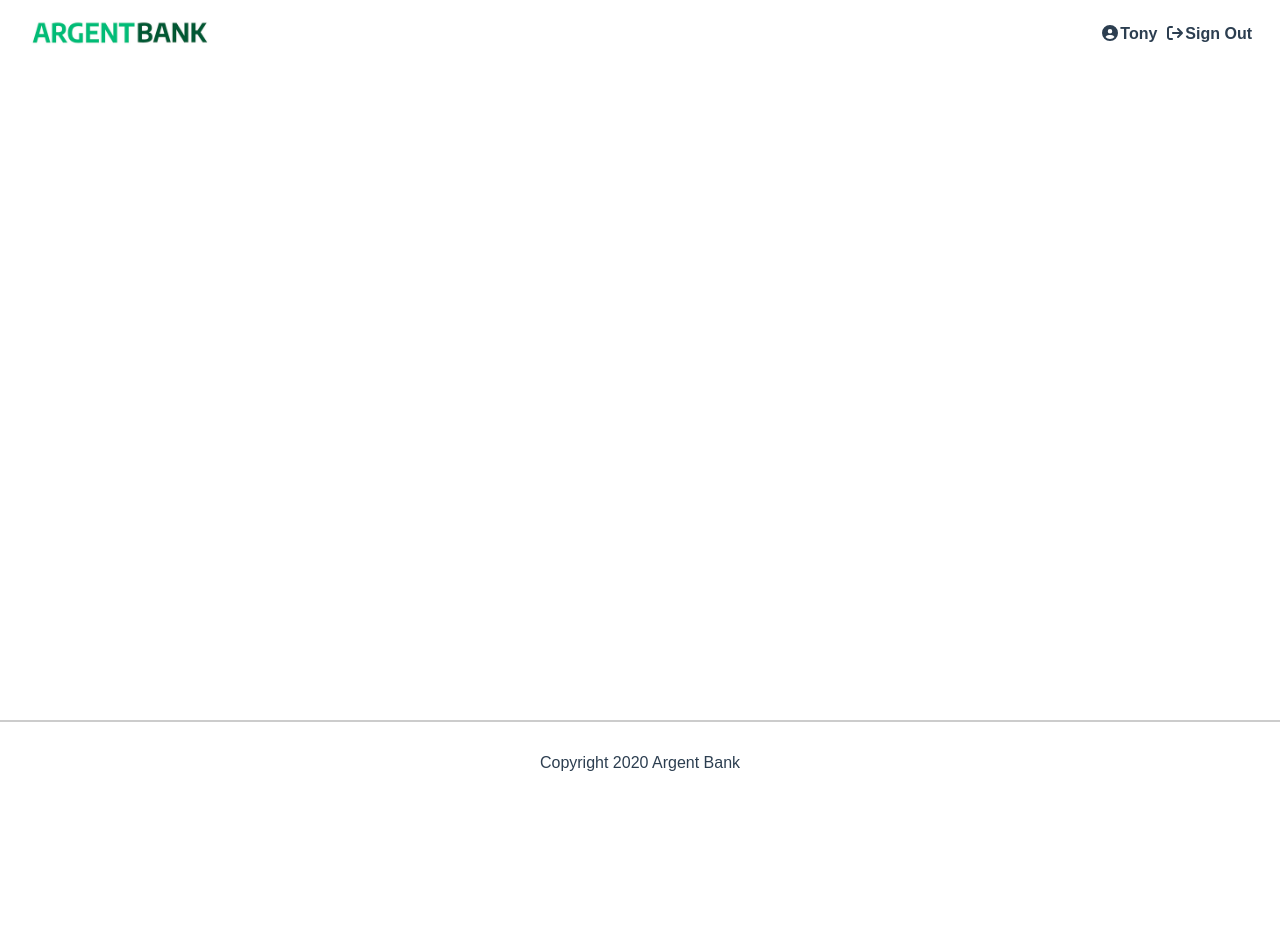
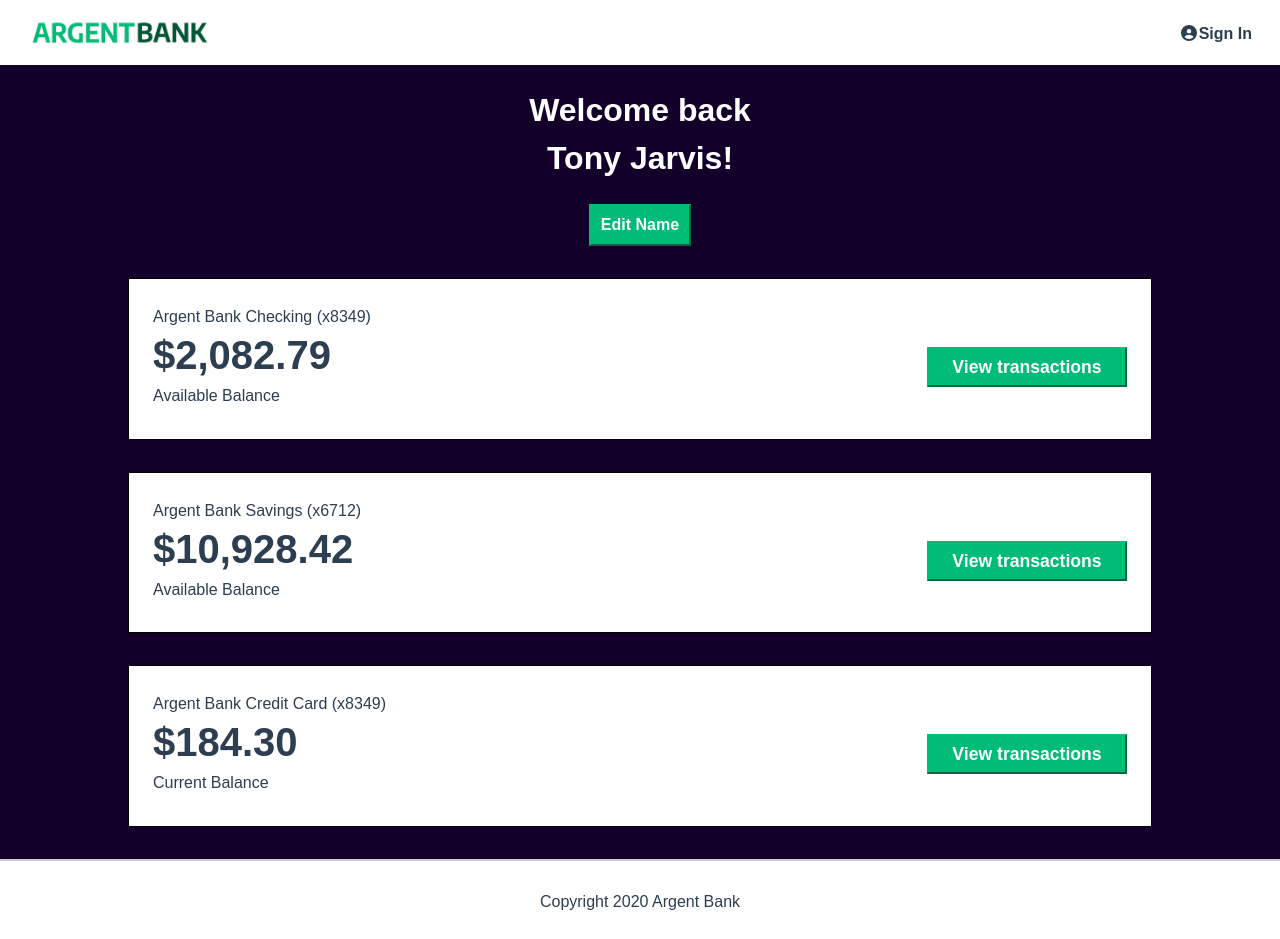
Before and after one commit to CaroleGrllt/ROLLAND_GRELLETY_Carole_13_argentbank_072025, a React (Vite) app in the folder frontend/: page /profile in a window 1280 px wide. Before the commit the page ends 800 px from the top, so only its background shows below. Built offline with nearby package versions, Linux system fonts and the light colour scheme; a web font is replaced by a local one.

Commit message:
Développement page Profil user

```diff
--- /dev/null
+++ b/frontend/src/assets/sass/components/_account.scss
@@ -0,0 +1,68 @@
+@use '../utils/variables' as v;
+@use '../utils/mixins';
+
+article.account {
+    display: flex;
+    justify-content: space-between;
+    align-items: center;
+    border: 1px solid black;
+    background-color: #fff;
+    width: 80%;
+    margin: 0 auto;
+    flex-direction: column;
+    padding: 1.5rem;
+    box-sizing: border-box;
+    text-align: left;
+    margin-bottom: 2rem;
+
+    @include mixins.sm {
+        flex-direction: row;
+    }
+
+    .account-content-wrapper {
+        width: 100%;
+        flex: 1;
+
+        .account-title {
+            margin: 0;
+            padding: 0;
+            font-size: 1rem;
+            font-weight: normal;
+            line-height: 1.8;
+        }
+
+        .account-amount {
+            margin: 0;
+            font-size: 2.5rem;
+            font-weight: bold;
+        }
+
+        .account-amount-description {
+            margin: 0;
+            line-height: 2.3;
+
+        }
+
+        .transaction-button {
+            display: block;
+            width: 100%;
+            padding: 8px;
+            font-size: 1.1rem;
+            font-weight: bold;
+            margin-top: 1rem;
+            border-color: v.$green;
+            background-color: v.$green;
+            color: v.$white;
+
+            @include mixins.sm {
+                width: 200px;
+            }
+        }
+
+        &.cta {
+            @include mixins.sm {
+                flex: 0;
+            }
+        }
+    }
+}
--- a/frontend/src/assets/sass/main.scss
+++ b/frontend/src/assets/sass/main.scss
@@ -5,7 +5,9 @@
 @use './layout/footer';
 @use './pages/home';
 @use './pages/login';
+@use './pages/profile';
 @use './components/feature';
 @use './components/form';
+@use './components/account';
 @use './utils/mixins';
 @use './utils/variables';
--- a/frontend/src/assets/sass/pages/_login.scss
+++ b/frontend/src/assets/sass/pages/_login.scss
@@ -5,7 +5,7 @@
     height: 100%;
     background-color: v.$deeppurple;
     display: flex;
-    justify-content: center;  /* centre horizontalement */
+    justify-content: center;
     align-items: center;
 
     article {
--- /dev/null
+++ b/frontend/src/assets/sass/pages/_profile.scss
@@ -0,0 +1,35 @@
+@use '../utils/variables' as v;
+@use '../utils/mixins';
+
+.profile-container {
+    height: 100%;
+    background-color: v.$deeppurple;
+    display: flex;
+    flex-direction: column;
+    align-items: center;
+
+    .header {
+        color: v.$white;
+        margin-bottom: 2rem;
+        display: flex;
+        flex-direction: column;
+        align-items: center;
+
+        h1 {
+            text-align: center;
+            line-height: 1.5;
+        }
+
+        .edit-button {
+            border-color: v.$green;
+            background-color: v.$green;
+            color: #fff;
+            font-weight: bold;
+            padding: 10px;
+        }
+    }
+
+    .accounts {
+        width: 100%;
+    }
+}
--- a/frontend/src/assets/sass/utils/_mixins.scss
+++ b/frontend/src/assets/sass/utils/_mixins.scss
@@ -13,11 +13,11 @@
 //     }
 // }
 
-// @mixin sm {
-//     @media (min-width: 768px) {
-//         @content;
-//     }
-// }
+@mixin sm {
+    @media (min-width: 720px) {
+        @content;
+    }
+}
 
 @mixin md {
     @media (min-width: 920px) {
--- /dev/null
+++ b/frontend/src/components/Account.jsx
@@ -0,0 +1,15 @@
+
+export default function Account ({ title, amount, description }) {
+    return(
+        <article className="account">
+            <div className="account-content-wrapper">
+                <h3 className="account-title">{title}</h3>
+                <p className="account-amount">{amount}</p>
+                <p className="account-amount-description">{description}</p>
+            </div>
+            <div className="account-content-wrapper cta">
+                <button className="transaction-button">View transactions</button>
+            </div>
+        </article>
+    )
+}
--- /dev/null
+++ b/frontend/src/data/accountData.js
@@ -0,0 +1,20 @@
+export default [
+    {
+        "id": 1 ,
+        "title": "Argent Bank Checking (x8349)" ,
+        "amount": "$2,082.79",
+        "description": "Available Balance"
+    },
+    {
+        "id": 2,
+        "title": "Argent Bank Savings (x6712)",
+        "amount": "$10,928.42",
+        "description": "Available Balance"
+    },
+    {
+        "id": 3,
+        "title": "Argent Bank Credit Card (x8349)",
+        "amount": "$184.30",
+        "description": "Current Balance"
+    }
+]
--- a/frontend/src/layouts/header.jsx
+++ b/frontend/src/layouts/header.jsx
@@ -7,7 +7,7 @@ import { faCircleUser } from '@fortawesome/free-solid-svg-icons';
 
 export default function Header () {
 
-    const isConnected   = true
+    const isConnected   = false
     const firtName      = 'Tony'
 
     return (
--- a/frontend/src/pages/Profile.jsx
+++ b/frontend/src/pages/Profile.jsx
@@ -1,4 +1,25 @@
+import Account from "../components/Account";
+import accountData from '../data/accountData'
+
 
 export default function Profile () {
-
+    return (
+        <div className="profile-container">
+            <section className="header">
+                <h1>Welcome back<br />Tony Jarvis!</h1>
+                <button className="edit-button">Edit Name</button>
+            </section>
+            <section className="accounts">
+                <h2 className="sr-only">Accounts</h2>
+                {accountData.map(account =>
+                <Account
+                    key={account.id}
+                    title={account.title}
+                    amount={account.amount}
+                    description={account.description}
+                />
+                )}
+            </section>
+        </div>
+    )
 }
```
